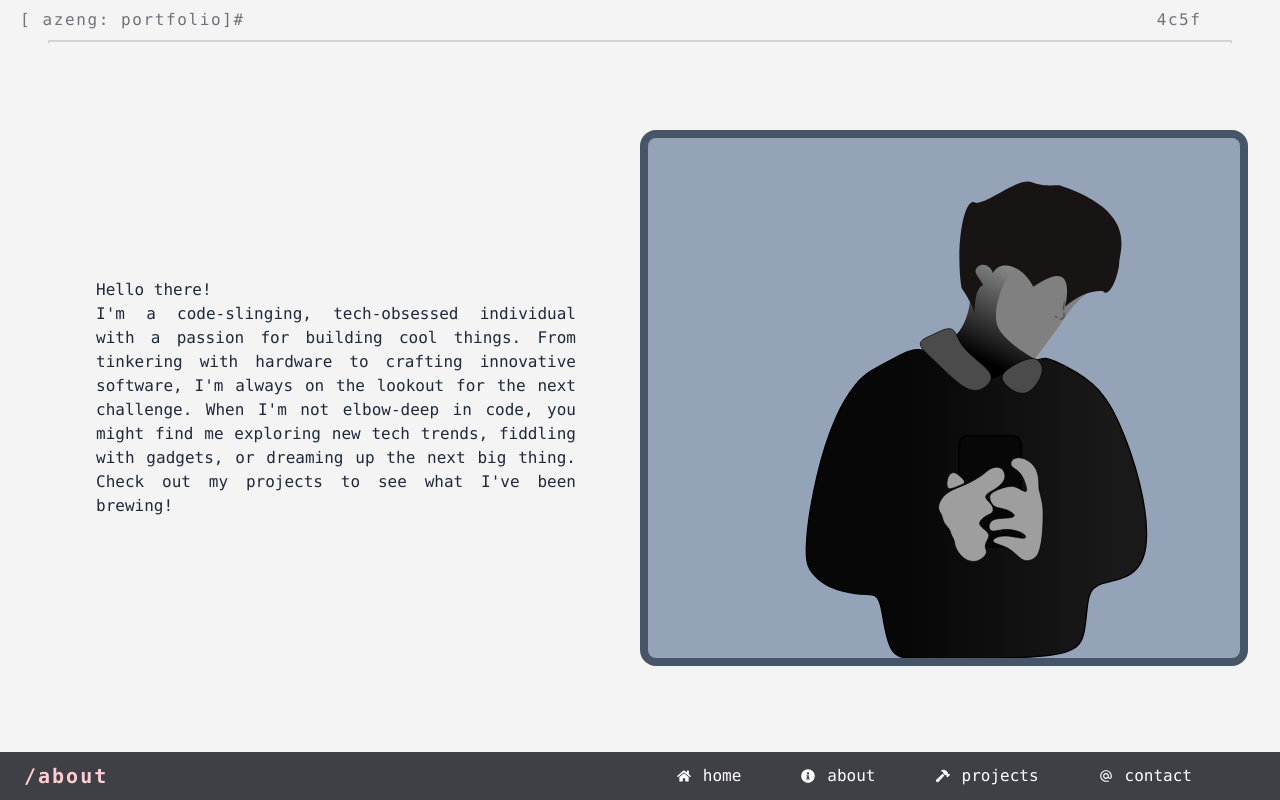
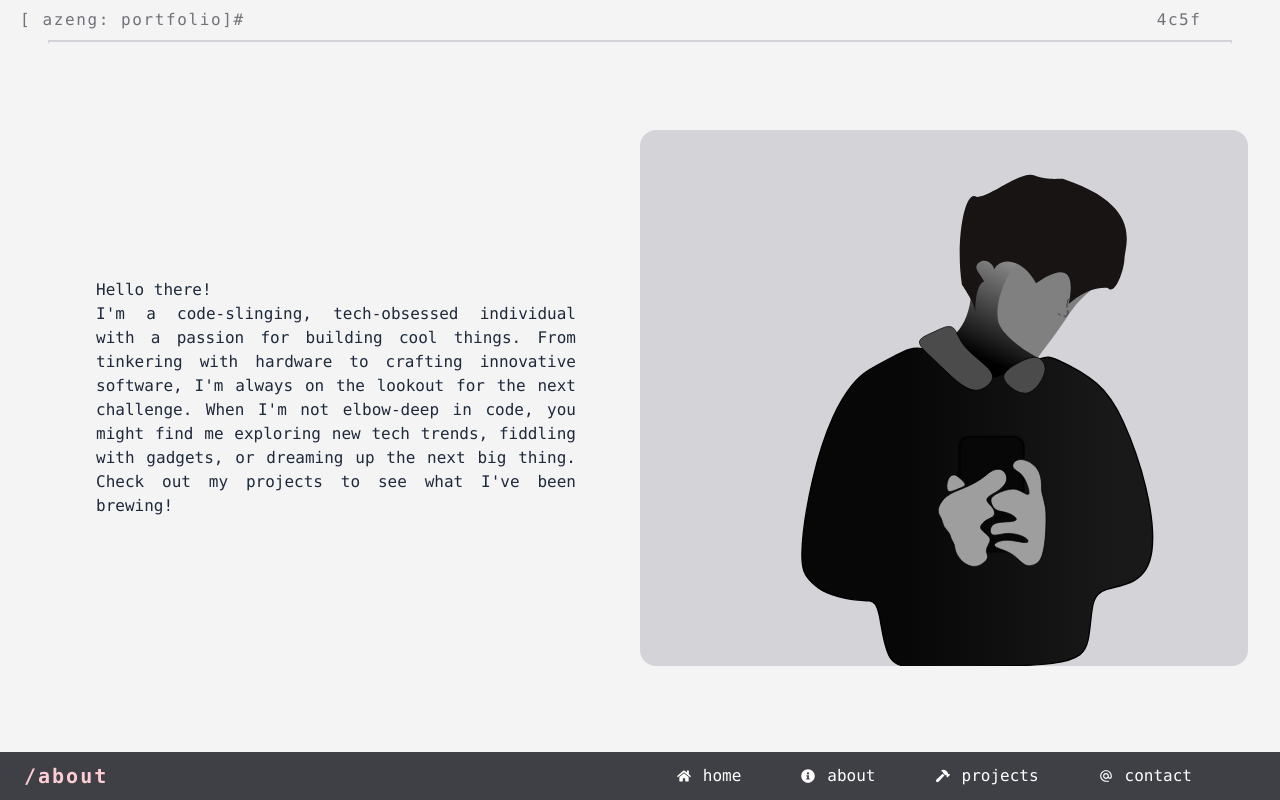
Before and after one commit to aditsharma03/portfolio, a React (Vite) app: page /#/about in a window 1280 px wide. Built offline with nearby package versions, Linux system fonts and the light colour scheme.

Commit message:
modify: background color of image div

```diff
--- a/src/components/About/index.tsx
+++ b/src/components/About/index.tsx
@@ -13,7 +13,7 @@ const About = () => {
                     {about}
                 </div>
 
-                <div className="h-5/6 w-3/4  bg-slate-400 rounded-2xl flex  basis-1/2  border-slate-600 border-8 ">
+                <div className="h-5/6 w-3/4  bg-zinc-300 rounded-2xl flex  basis-1/2  ">
                     <img src={myDrawing} className=" mx-10 h-full w-full"></img>
                 </div>
 
```
